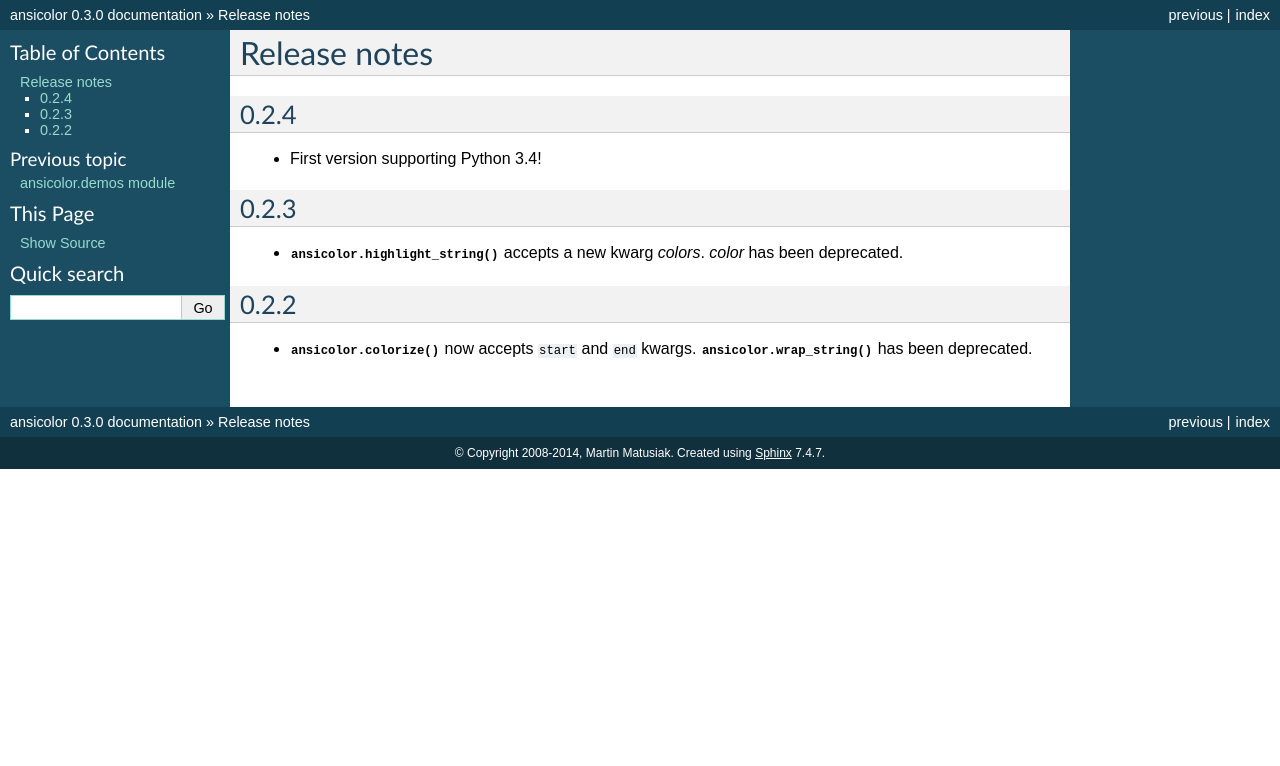
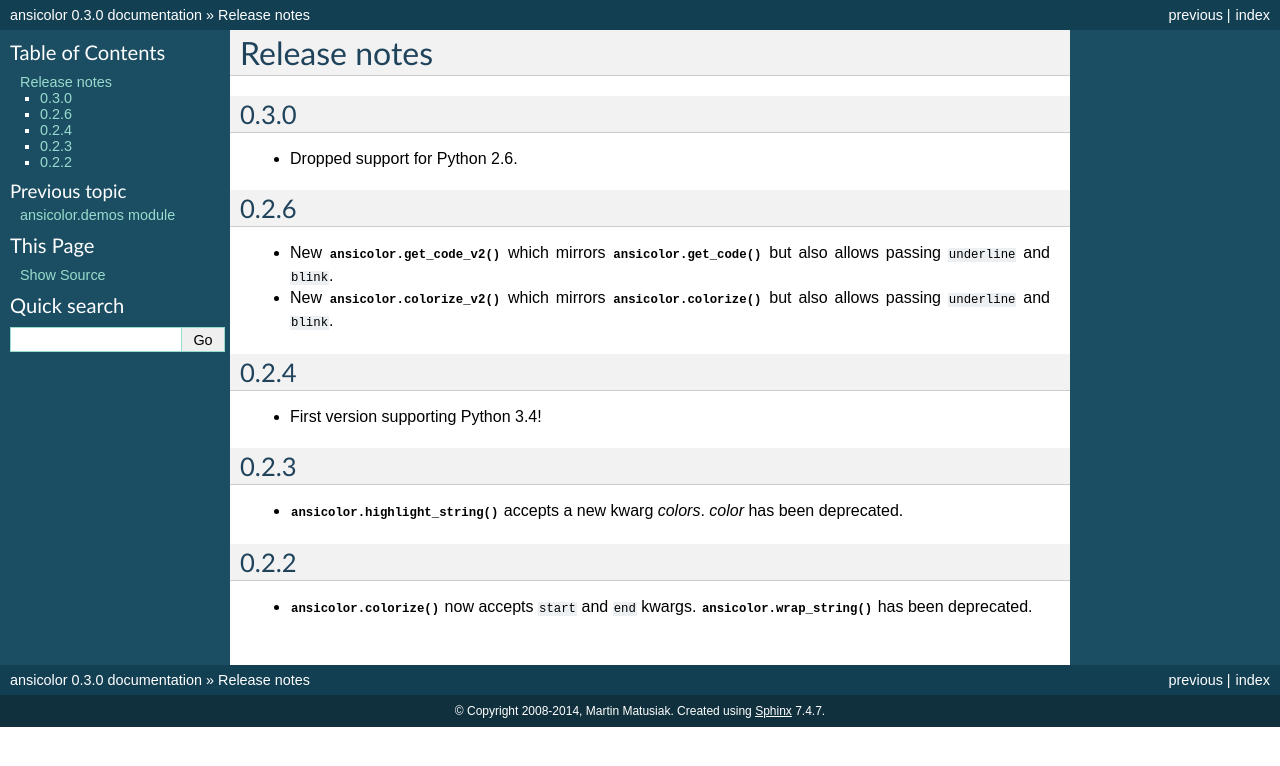
Before and after one commit to numerodix/ansicolor, a Sphinx documentation site: the page built from docs/src/changes.rst, in a window 1280 px wide. Shown: the top 766 px of the page. Built offline with Sphinx 7.4.7, drawn with Linux system fonts in a browser that asks for light colours.

Commit message:
update changelog

```diff
--- a/README.rst
+++ b/README.rst
@@ -137,6 +137,10 @@ Quality assurance (see steps above for how to):
 4. Make sure ``flake8`` checker passes.
 5. Make sure ``black`` formatter has no changes to make.
 
+Doc updates:
+
+1. Update ``docs/src/changes.rst``.
+
 Doing a release:
 
 1. Bump version in ``ansicolor/__init__.py``.
--- a/docs/src/changes.rst
+++ b/docs/src/changes.rst
@@ -1,6 +1,19 @@
 Release notes
 =============
 
+
+0.3.0
+-----
+
+- Dropped support for Python 2.6.
+
+0.2.6
+-----
+
+- New :func:`ansicolor.get_code_v2` which mirrors :func:`ansicolor.get_code` but also
+  allows passing ``underline`` and ``blink``.
+- New :func:`ansicolor.colorize_v2` which mirrors :func:`ansicolor.colorize` but also
+  allows passing ``underline`` and ``blink``.
 
 0.2.4
 -----
```
